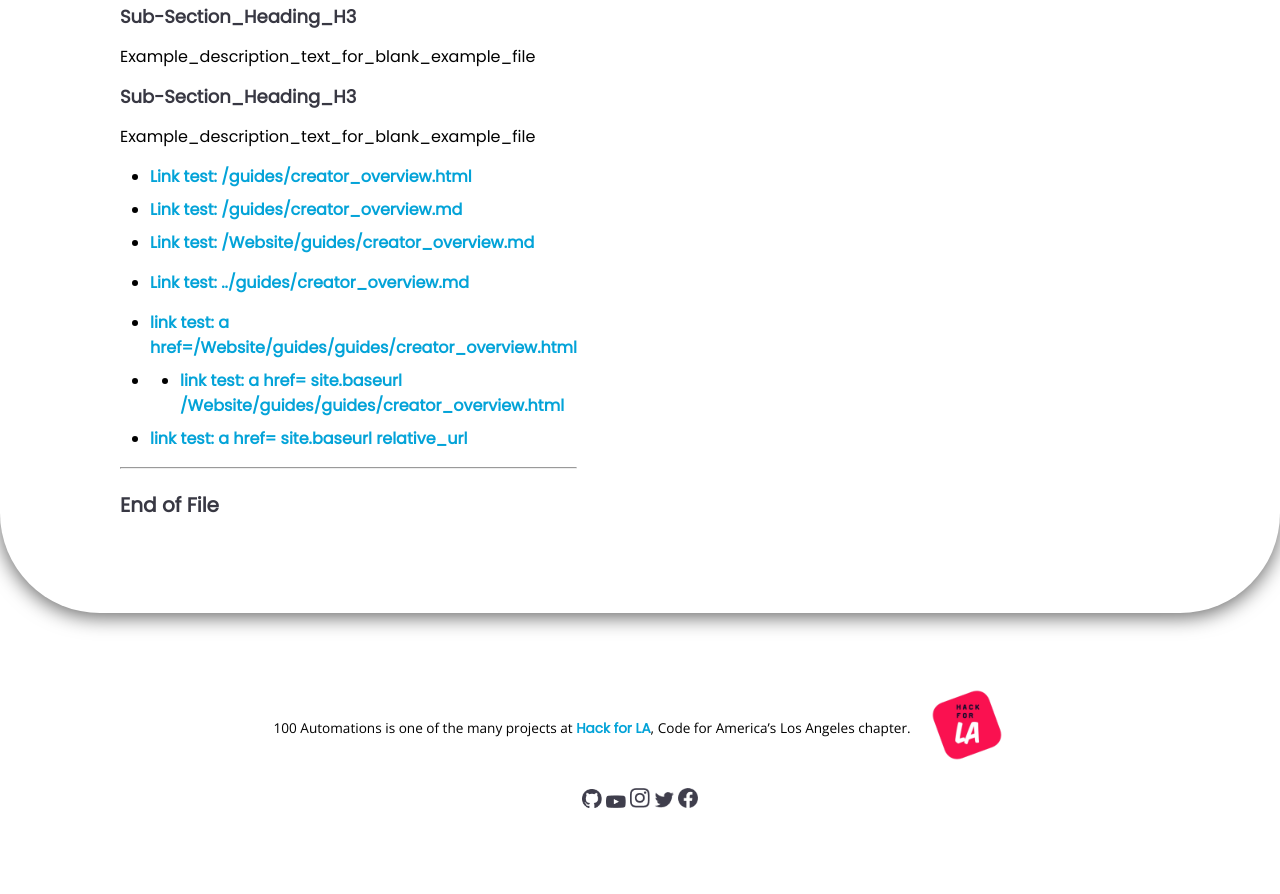
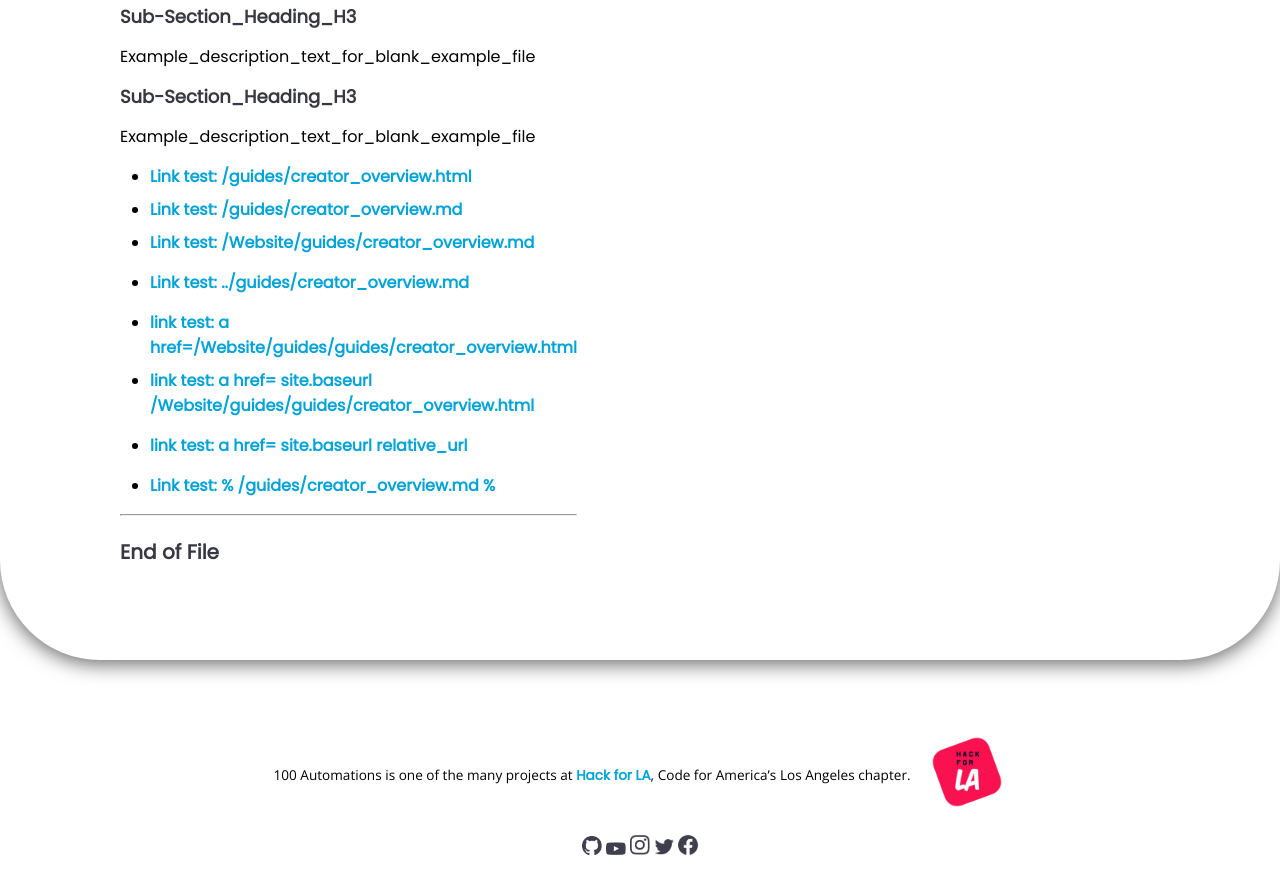
Before and after one commit to 100Automations/Website, a Jekyll site: the page built from _pages/blank_example.md, in a window 1280 px wide and 900 px high, scrolled down 780 px. Shown: the top 894 px of the window. Built offline with Jekyll 4.4.1, drawn with Linux system fonts in a browser that asks for light colours; before the commit the page ends 1633 px from its top, so only the background shows below that.

Commit message:
Update blank_example.md

```diff
--- a/_pages/blank_example.md
+++ b/_pages/blank_example.md
@@ -25,8 +25,10 @@ Example_description_text_for_blank_example_file
 - [Link test: ../guides/creator_overview.md](../guides/creator_overview.md)
 
 - <a href="/Website/guides/guides/creator_overview.html">link test: a href=/Website/guides/guides/creator_overview.html</a>
-- - <a href="{{ site.baseurl }}/Website/guides/guides/creator_overview.html">link test: a href= site.baseurl /Website/guides/guides/creator_overview.html</a>
+- <a href="{{ site.baseurl }}/Website/guides/guides/creator_overview.html">link test: a href= site.baseurl /Website/guides/guides/creator_overview.html</a>
 - <a href="{{ site.baseurl | relative_url }}/Website/guides/guides/creator_overview.html">link test: a href= site.baseurl relative_url</a>
+
+- [Link test: % /guides/creator_overview.md %](% /guides/creator_overview.md %)
 
 ---
 ## End of File
```
